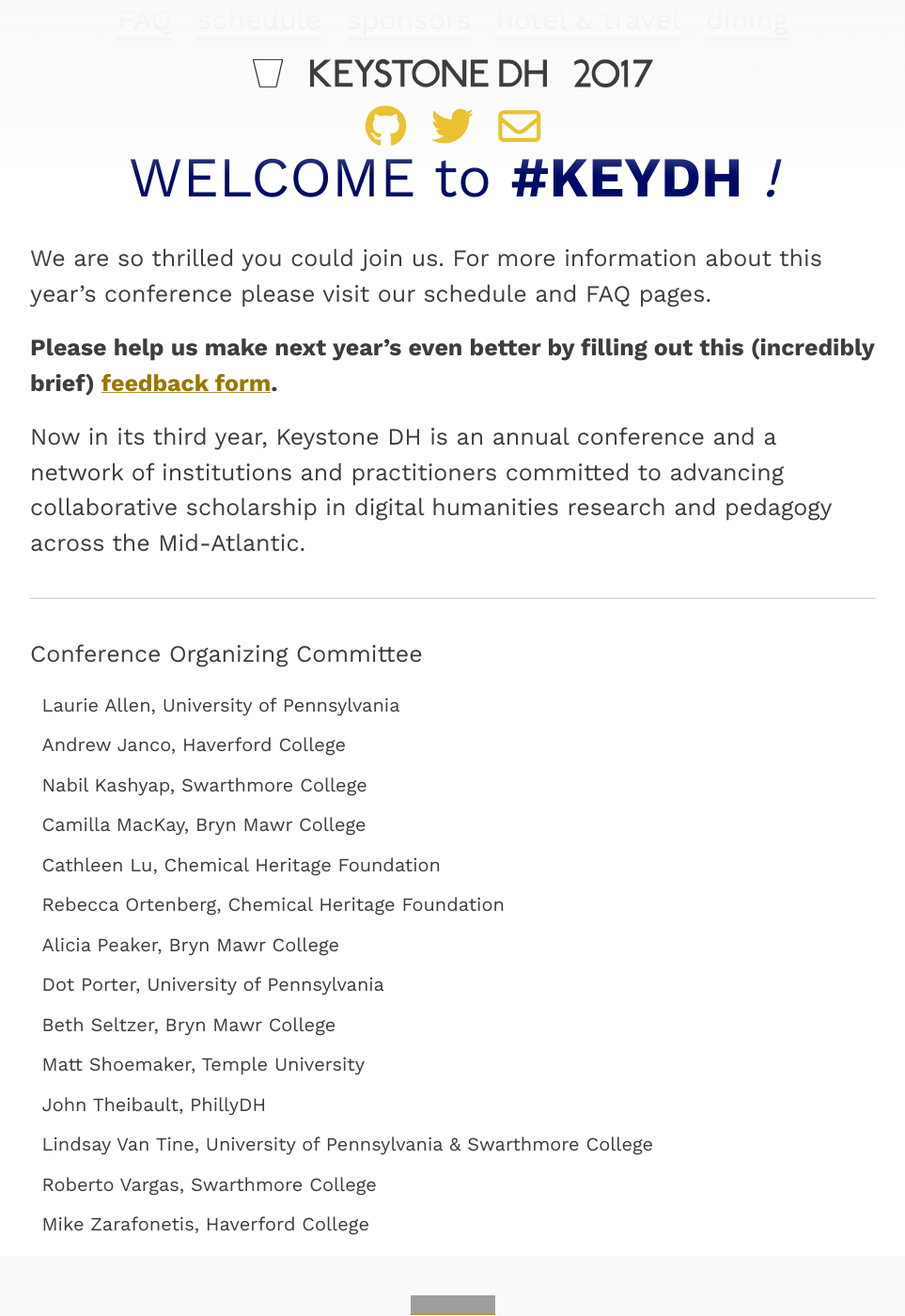
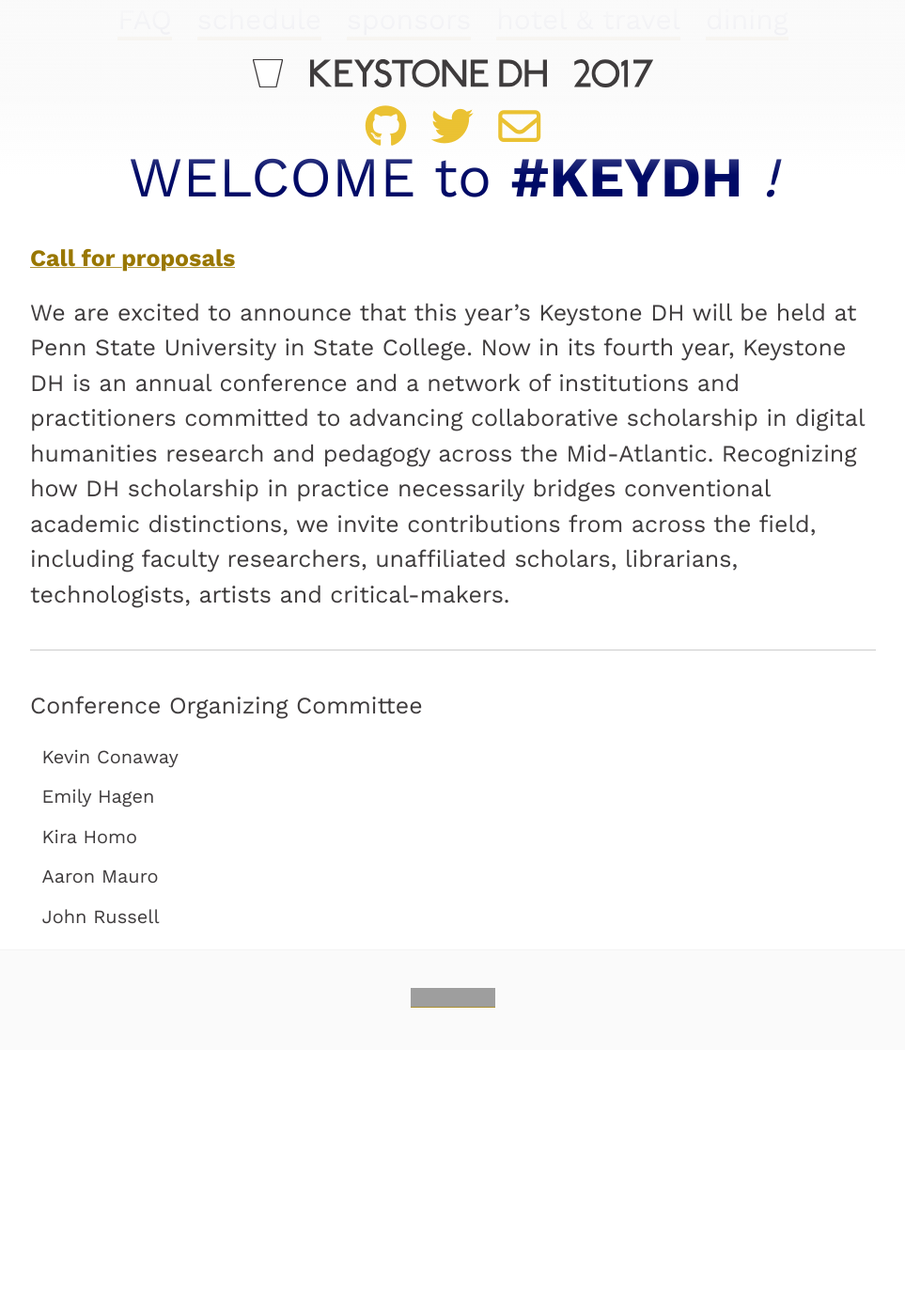
Before and after one commit to histlib/2017, a Jekyll site: the page built from index.md, in a window 1280 px wide and 1400 px high, scrolled down 538 px. Shown: the whole window at 94% size, without its empty margins (158-1121 px from the left). Built offline with Jekyll 4.4.1, drawn with Linux system fonts in a browser that asks for light colours; nearby versions of some CDN libraries; after the commit the page ends 1655 px from its top, so only the background shows below that; some of the changed text lies outside the part shown; grey boxes are pictures that could not be loaded.

Commit message:
Update index.md

```diff
--- a/index.md
+++ b/index.md
@@ -4,36 +4,22 @@
 id: home
 ---
 
-# July 12-14, 2017<br/>@ [The Chemical Heritage Foundation](https://www.chemheritage.org/)
+# July 16-18, 2018<br/>@ [The Pennsylvania State University](https://www.psu.edu)
 
 <div class="site-nav">{% include navigation.html %}</div>
 <br/>
 
 # WELCOME to **#KEYDH** *!*
 
-We are so thrilled you could join us. For more information about this year's conference please visit our schedule and FAQ pages.
+**[Call for proposals](cfp.md)**
 
-**Please help us make next year's even better by filling out this (incredibly brief) [feedback form](https://goo.gl/forms/Ohe5xdhFOyW9zY102).**
-
-Now in its third year, Keystone DH is an annual conference and a network of institutions and practitioners committed to advancing collaborative scholarship in digital humanities research and pedagogy across the Mid-Atlantic.
-
-<p class="hidden">We are excited to announce that this year's Keystone DH will be held at the Chemical Heritage Foundation in Philadelphia. Now in its third year, Keystone DH is an annual conference and a network of institutions and practitioners committed to advancing collaborative scholarship in digital humanities research and pedagogy across the Mid-Atlantic. Recognizing how DH scholarship in practice necessarily bridges conventional academic distinctions, we invite contributions from across the field, including faculty researchers, unaffiliated scholars, librarians, technologists, artists and critical-makers.
-</p>
+We are excited to announce that this year's Keystone DH will be held at Penn State University in State College. Now in its fourth year, Keystone DH is an annual conference and a network of institutions and practitioners committed to advancing collaborative scholarship in digital humanities research and pedagogy across the Mid-Atlantic. Recognizing how DH scholarship in practice necessarily bridges conventional academic distinctions, we invite contributions from across the field, including faculty researchers, unaffiliated scholars, librarians, technologists, artists and critical-makers.
 
 ---
 Conference Organizing Committee
 
-- Laurie Allen, University of Pennsylvania
-- Andrew Janco, Haverford College
-- Nabil Kashyap, Swarthmore College
-- Camilla MacKay, Bryn Mawr College
-- Cathleen Lu, Chemical Heritage Foundation
-- Rebecca Ortenberg, Chemical Heritage Foundation
-- Alicia Peaker, Bryn Mawr College
-- Dot Porter, University of Pennsylvania
-- Beth Seltzer, Bryn Mawr College
-- Matt Shoemaker, Temple University
-- John Theibault, PhillyDH
-- Lindsay Van Tine, University of Pennsylvania & Swarthmore College
-- Roberto Vargas, Swarthmore College
-- Mike Zarafonetis, Haverford College
+- Kevin Conaway
+- Emily Hagen
+- Kira Homo
+- Aaron Mauro
+- John Russell
```
